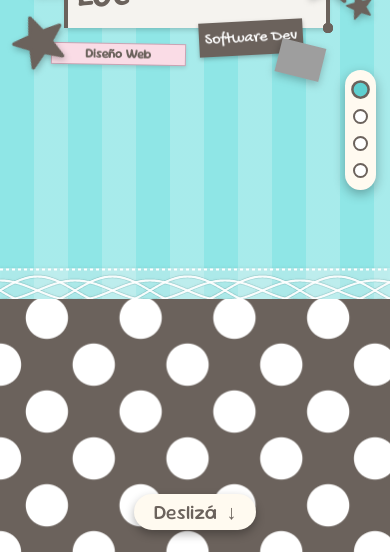
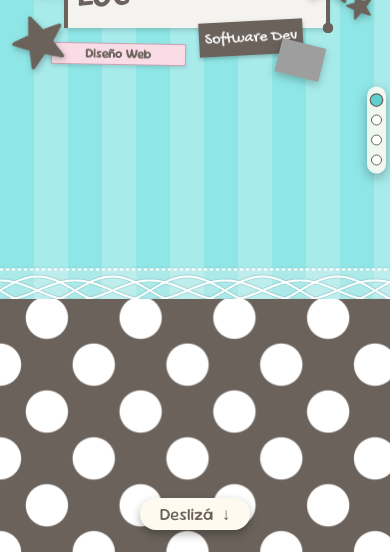
Before and after one commit to lucerolasala/lucero-cute-portfolio, a React (Vite) app: page / in a window 390 px wide. Shown: the part 292-844 px from the top of the page. Built offline with nearby package versions, Linux system fonts and the light colour scheme; grey boxes are pictures that could not be loaded; a web font is replaced by a local one.

Commit message:
Corrijo tamaños para el celular

```diff
--- a/src/App.css
+++ b/src/App.css
@@ -48,3 +48,9 @@
   min-height: 0;
   overflow: hidden;
 }
+
+/* Celular: franja libre a los costados para que la barra no tape el contenido */
+@media (max-width: 700px) {
+  .pantalla { padding-left: 26px; padding-right: 26px; }
+  .pantalla--portada { padding-left: 0; padding-right: 0; }
+}
--- a/src/components/Nav.css
+++ b/src/components/Nav.css
@@ -74,6 +74,19 @@
 .nav-pista b { display: inline-block; margin-left: 4px; }
 .nav-pista:hover { background: var(--rosa); }
 
+/* ---------- Celular ---------- */
+@media (max-width: 700px) {
+  .nav-puntos {
+    right: 4px;
+    gap: 9px;
+    padding: 8px 4px;
+    background: rgba(255, 250, 240, 0.85);
+  }
+  .nav-punto { width: 11px; height: 11px; border-width: 1.5px; }
+  .nav-punto span { display: none; }
+  .nav-pista { font-size: 17px; }
+}
+
 @keyframes nav-pista-entra {
   from { opacity: 0; translate: 0 20px; }
 }
--- a/src/screens/SobreMi.css
+++ b/src/screens/SobreMi.css
@@ -336,7 +336,13 @@
     padding: 30px 18px 24px;
   }
   .sm-foto { margin: -56px auto 10px; width: 190px; } .sm-titulo h1 { font-size: 38px; padding: 4px 26px 12px; }
-  .sm-titulo .sm-nombre { font-size: 19px; }
+  .sm-titulo h1 { font-size: 38px; padding: 4px 26px 22px; }
+  .sm-titulo .sm-nombre {
+    font-size: 19px;
+    width: 54%;
+    margin: -12px auto 0;
+  }
+  .sm-titulo { margin-bottom: 40px; }
   .sm-e3, .sm-e4 { display: none; }
   .sm-e1 { left: -8%; }
   .sm-e2 { right: -12%; }
```
